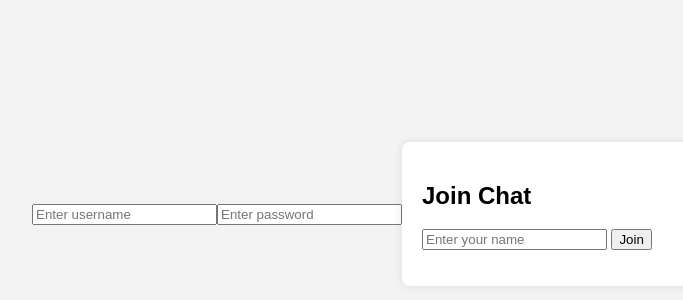
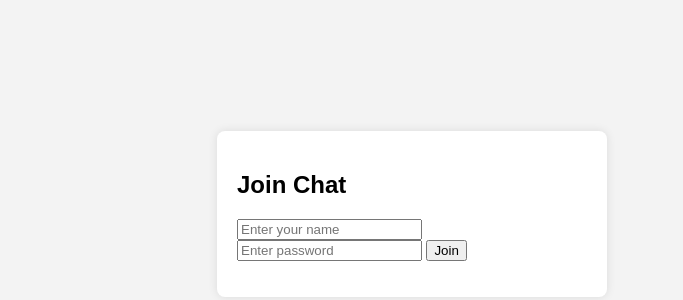
Before and after one commit to sandeep420123420-create/wtnishant, a website: page public/index.html in a window 1280 px wide. Shown: the part 194-494 px from the top of the page, without its empty margins (228-911 px from the left). Drawn offline with nearby package versions, Linux system fonts and the light colour scheme.

Commit message:
Update index.html

```diff
--- a/public/index.html
+++ b/public/index.html
@@ -9,13 +9,13 @@
 
 
 
-    <input type="text" id="username" placeholder="Enter username">
-    <input type="password" id="password" placeholder="Enter password">
 
   <!-- Join screen -->
   <div id="join-container">
     <h2>Join Chat</h2>
     <input id="username" placeholder="Enter your name" />
+        <input type="password" id="password" placeholder="Enter password">
+
 
 
 
```
